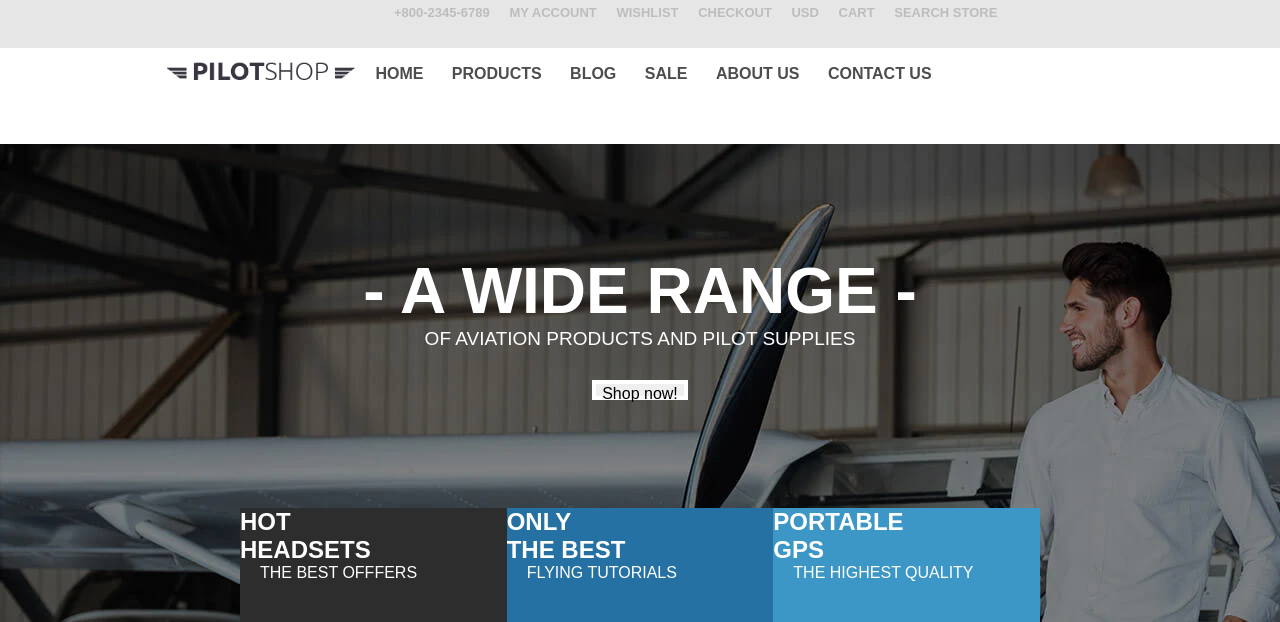
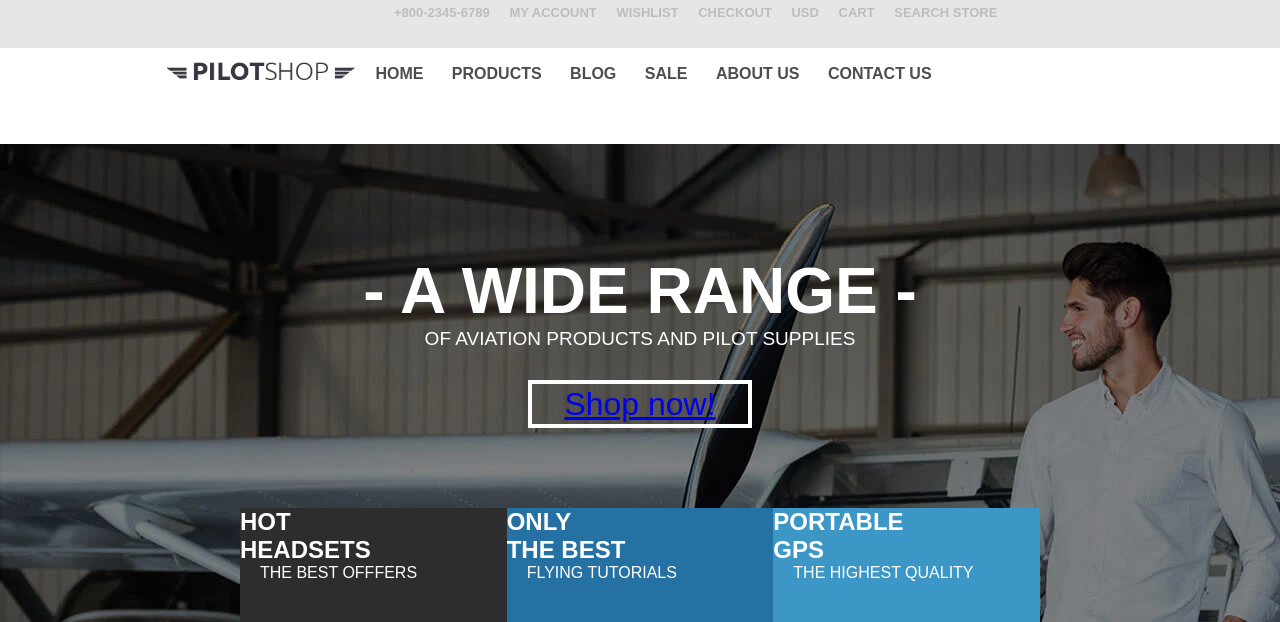
Before and after one commit to Liamslost/io-academy, a plain HTML site: page Pilot Shop/index.html in a window 1280 px wide. Shown: the top 622 px of the page. Drawn offline with Linux system fonts and the light colour scheme.

Commit message:
general progress

```diff
--- a/Pilot Shop/index.html
+++ b/Pilot Shop/index.html
@@ -35,7 +35,9 @@
         <div class="item-main">
           <h1>- A WIDE RANGE -</h1>
           <p>OF AVIATION PRODUCTS AND PILOT SUPPLIES</p>
-          <button>Shop now!</button>
+          <button class="shopnow-button">
+            <a link rel="shop" href="shop.html">Shop now!</a>
+          </button>
         </div>
       </section>
       <section class="container-callout">
--- /dev/null
+++ b/Pilot Shop/shop.css
@@ -0,0 +1,3 @@
+body {
+  font-size: 10rem;
+}
--- a/Pilot Shop/style.css
+++ b/Pilot Shop/style.css
@@ -77,7 +77,23 @@
   border-radius: 0rem;
   border: 4px solid white;
   height: 20px;
-  font-size: 1rem;
+  font-size: 2rem;
+}
+
+.shopnow-button {
+  background-color: transparent;
+  border: 3px solid white;
+  color: white;
+  padding: 20px 32px;
+  text-decoration: none;
+  display: flex;
+  justify-content: center;
+  align-items: center;
+}
+
+.shopnow-button:hover {
+  background-color: #3d97c6;
+  border-color: #3d97c6;
 }
 
 .container-callout {
```
Also changed, not shown: Pilot Shop/shop.html (added, +11 -0 lines).
